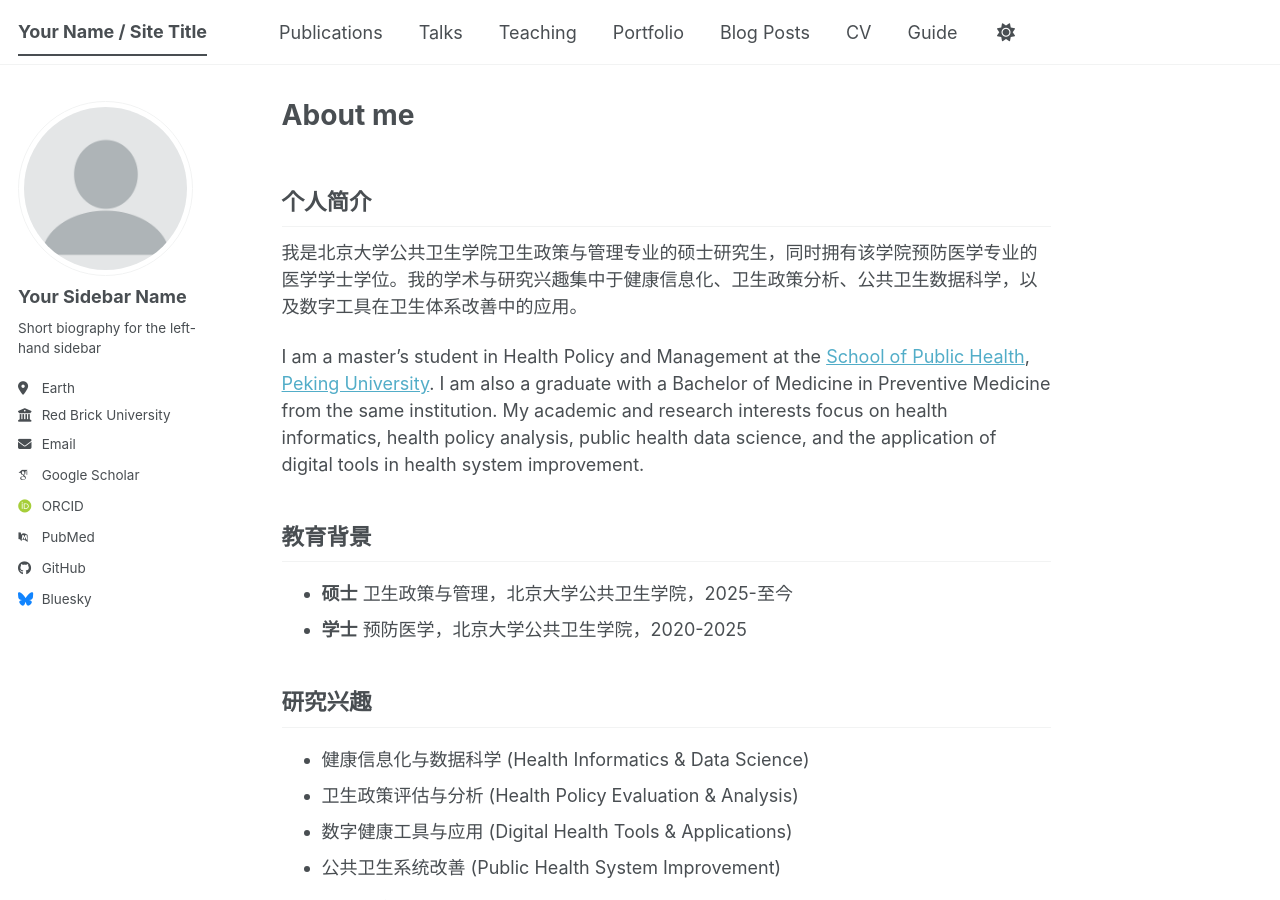
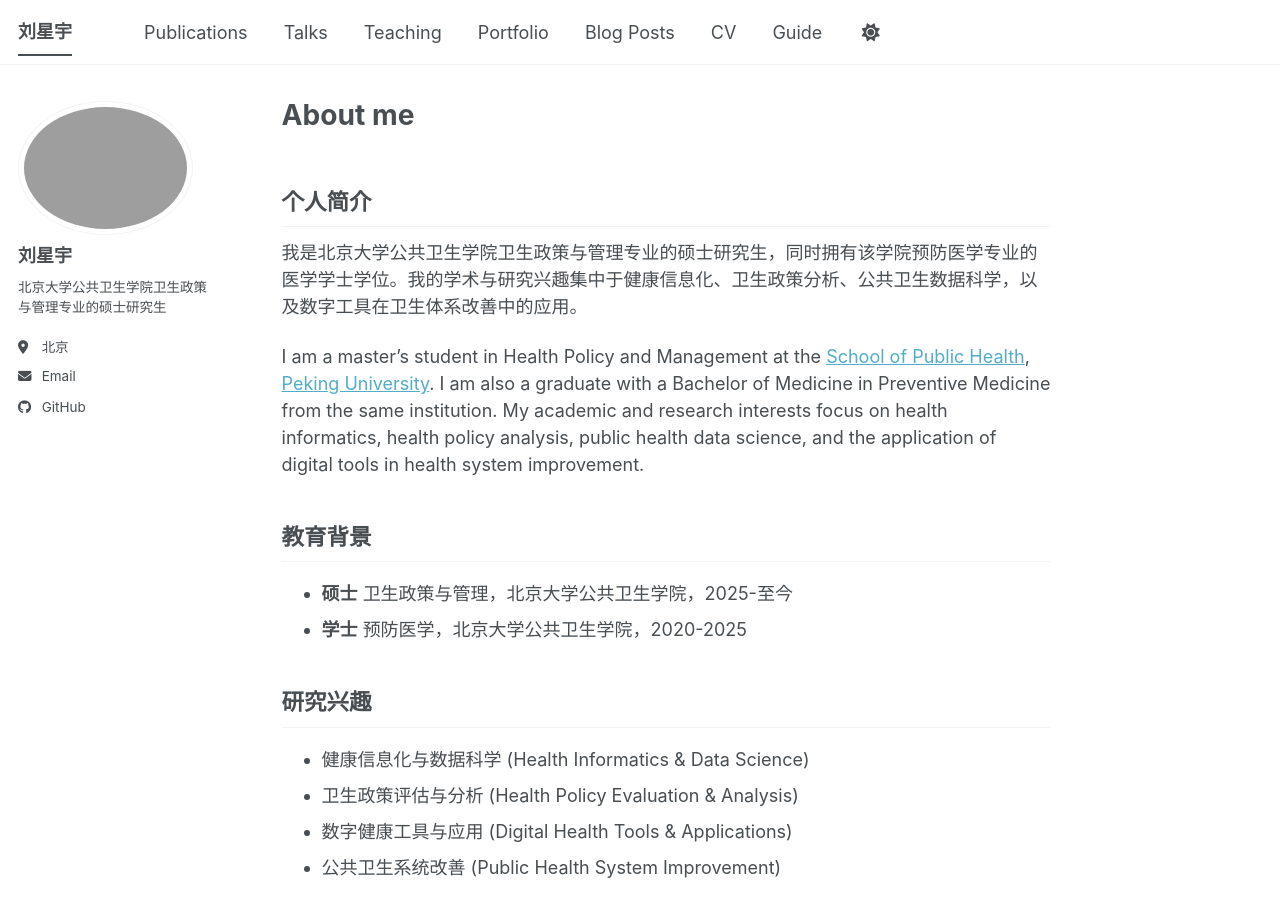
Before and after one commit to RememberLXY/RememberLXY.github.io, a Jekyll site: the page built from _pages/about.md, in a window 1280 px wide and 900 px high. Built offline with Jekyll 4.4.1, drawn with Linux system fonts in a browser that asks for light colours; some web fonts are replaced; a script bundle is joined from its source files by our own code; library files that are not in the unit come from our copies.

Commit message:
Update _config.yml

```diff
--- a/_config.yml
+++ b/_config.yml
@@ -9,11 +9,11 @@
 # Basic Site Settings
 locale                   : "en-US"
 site_theme               : "default" # The available themes options are "default", "air", "sunrise", "mint", "dirt" and "contrast"
-title                    : "Your Name / Site Title"
+title                    : "刘星宇"
 title_separator          : "-"
 name                     : &name "Your Name"
-description              : &description "Your Name's academic portfolio"   # Update this with a general description of your site, this is the default if not overridden by a page
-url                      : https://academicpages.github.io # The base hostname & protocol for your site e.g. "https://[your GitHub username].github.io",
+description              : &description "卫生政策与管理"   # Update this with a general description of your site, this is the default if not overridden by a page
+url                      : https:/rememberlxy.github.io # The base hostname & protocol for your site e.g. "https://[your GitHub username].github.io",
                                                            # or if you already have some other page hosted on Github then use "https://[your GitHub username].github.io/[Your Repo Name]"
 baseurl                  : "" # the subpath of your site, e.g. "/blog"
 repository               : "academicpages/academicpages.github.io"
@@ -23,25 +23,25 @@
 #               Additional customization can be done by editing /_includes/author-profile.html
 author:
   # Biographic information
-  avatar           : "profile.png"
-  name             : "Your Sidebar Name"
-  pronouns         : # example: "she/her"
-  bio              : "Short biography for the left-hand sidebar"
-  location         : "Earth"
-  employer         : "Red Brick University"
-  uri              : # URL
-  email            : "none@example.org"
+  avatar           : "profilelxy.png"
+  name             : "刘星宇"
+  pronouns         :
+  bio              : "北京大学公共卫生学院卫生政策与管理专业的硕士研究生"
+  location         : "北京"
+  employer         :
+  uri              :
+  email            : "1632577672@qq.com"
 
   # Academic websites
   academia         : # URL
-  arxiv            : # URL - Update with the correct link to your profile
-  googlescholar    : "https://scholar.google.com/citations?user=PS_CX0AAAAAJ"
+  arxiv            : # URL
+  googlescholar    :
   inspire-hep      : # URL
   impactstory      : # URL
-  orcid            : "https://orcid.org/yourorcidurl"
+  orcid            :
   semantic         : # URL
   ssrn             : # URL
-  pubmed           : "https://www.ncbi.nlm.nih.gov/pubmed/?term=john+snow"
+  pubmed           :
   researchgate     : # URL
   scopus           : # URL
   zotero           : # URL
@@ -51,13 +51,13 @@
   bitbucket        : # Username - Update with your username on the site
   codepen          : # Username
   dribbble         : # Username
-  github           : "academicpages"
+  github           : "RememberLXY"
   kaggle           : # Username
   stackoverflow    : # User number or user number and name (i.e., use "1" or "1/jeff-atwood")
 
   # Social media
   artstation       : # Username
-  bluesky          : "bsky.app" # Replace this with you Bluesky username
+  bluesky          :  # Replace this with you Bluesky username
   facebook         : # Username
   flickr           : # Username
   foursquare       : # Username
```
